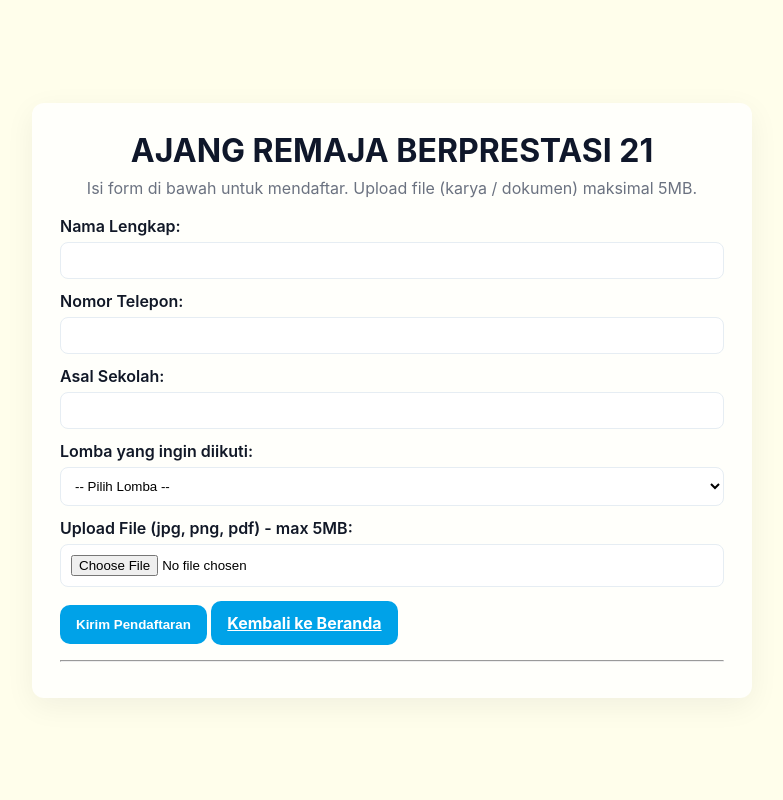
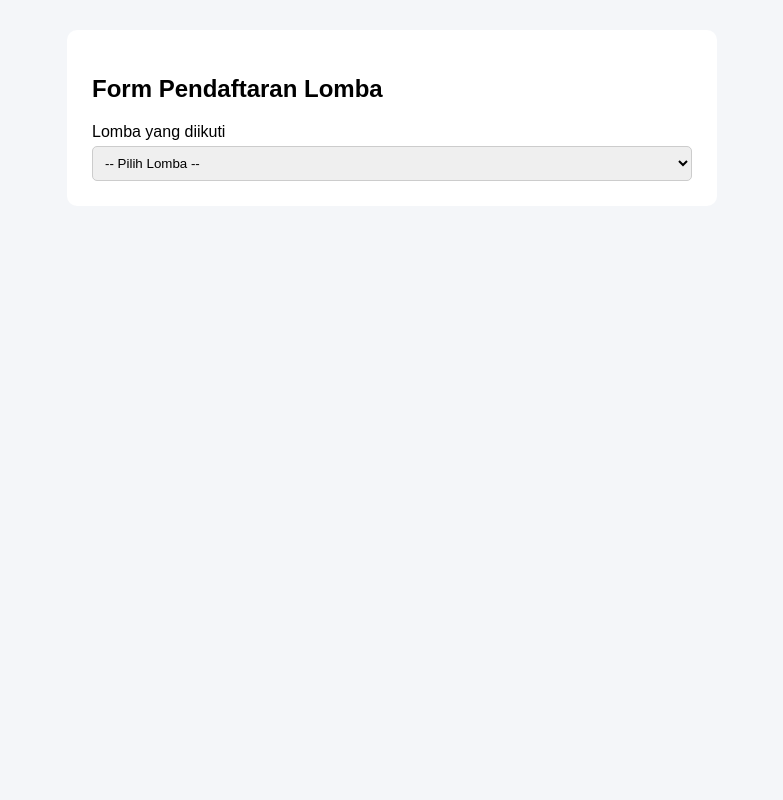
Before and after one commit to hafizzuraman/Website-Project, a PHP site: page /pendaftaran.html in a window 1280 px wide. Shown: the whole page, without its empty margins (248-1031 px from the left). Run offline with PHP 8.4, Linux system fonts and the light colour scheme.

Commit message:
new UPdate!

```diff
--- a/frontend/pendaftaran.html
+++ b/frontend/pendaftaran.html
@@ -1,50 +1,130 @@
 <!DOCTYPE html>
 <html lang="id">
 <head>
-  <meta charset="utf-8" />
-  <meta name="viewport" content="width=device-width,initial-scale=1" />
-  <title>Pendaftaran</title>
-  <link rel="stylesheet" href="public/css/style.css" />
-  <link rel="icon" href="img/LOGO TERSIER (AJA [ada garis]).png" type="image/x-icon"/>
+  <meta charset="UTF-8">
+  <meta name="viewport" content="width=device-width, initial-scale=1.0">
+  <title>Form Pendaftaran Lomba</title>
+  <style>
+    body { font-family: Arial, sans-serif; background: #f4f6f9; }
+    .container { width: 90%; max-width: 600px; background: #fff; margin: 30px auto; padding: 25px; border-radius: 10px; }
+    .hidden { display: none; }
+    input, select { width: 100%; padding: 8px; margin-top: 5px; border: 1px solid #ccc; border-radius: 5px; }
+    button { background: #007bff; color: white; padding: 10px; border: none; border-radius: 5px; margin-top: 20px; width: 100%; }
+  </style>
 </head>
 <body>
   <div class="container">
-    <h1>AJANG REMAJA BERPRESTASI 21</h1>
-    <p class="lead">Isi form di bawah untuk mendaftar. Upload file (karya / dokumen) maksimal 5MB.</p>
+    <h2>Form Pendaftaran Lomba</h2>
 
-<form id="formPendaftaran" action="proses_pendaftaran.php" method="POST" enctype="multipart/form-data">
-  <label>Nama Lengkap:</label>
-  <input type="text" name="namaLengkap" required />
+    <label for="jenisLomba">Lomba yang diikuti</label>
+    <select id="jenisLomba">
+      <option value="">-- Pilih Lomba --</option>
+      <option value="Kaligrafi">Kaligrafi</option>
+      <option value="MTQ">MTQ</option>
+      <option value="Cipta Baca Puisi">Cipta Baca Puisi</option>
+      <option value="Poster Digital">Poster Digital</option>
+      <option value="Video Kreatif">Video Kreatif</option>
+      <option value="Foto Grafi">Foto Grafi</option>
+      <option value="Futsal">Futsal</option>
+      <option value="Voli Ball">Voli Ball</option>
+      <option value="LCCPAI">LCCPAI</option>
+      <option value="Taqdimul Qishoh">Taqdimul Qishoh</option>
+    </select>
 
-  <label>Nomor Telepon:</label>
-  <input type="tel" name="telepon" required />
+    <!-- Form Individu -->
+   <form id="formIndividu" class="hidden" action="proses_pendaftaran.php" method="POST" enctype="multipart/form-data">
+  <input type="hidden" name="tipe" value="individu">
 
-  <label>Asal Sekolah:</label>
-  <input type="text" name="asalSekolah" required />
+  <label>Nama Lengkap</label>
+  <input type="text" name="nama" required>
 
-  <label>Lomba yang ingin diikuti:</label>
+  <label>Asal Sekolah</label>
+  <input type="text" name="asal" required>
+
+  <label>Nomor HP</label>
+  <input type="text" name="hp" required>
+
+  <label>Bukti Pembayaran</label>
+  <input type="file" name="bukti" required>
+
+  <button type="submit">Kirim</button>
+</form>
+
+    <!-- Form Tim -->
+    <form id="formTim" class="hidden" action="proses_pendaftaran.php" method="POST" enctype="multipart/form-data">
+  <input type="hidden" name="tipe" value="tim">
+
+  <label>Nama Tim</label>
+  <input type="text" name="tim" required>
+
+  <label>Peserta 1</label>
+  <input type="text" name="peserta1" required>
+
+  <label>Peserta 2</label>
+  <input type="text" name="peserta2">
+
+  <label>Peserta 3</label>
+  <input type="text" name="peserta3">
+
+  <label>Peserta 4</label>
+  <input type="text" name="peserta4">
+
+  <div id="peserta5">
+    <label>Peserta 5</label>
+    <input type="text" name="peserta5">
+  </div>
+
+  <label>Asal Sekolah</label>
+  <input type="text" name="asal" required>
+
+  <label>Nomor HP</label>
+  <input type="text" name="hp" required>
+
+  <label>Lomba</label>
   <select name="lomba_diikuti" required>
-    <option value="">-- Pilih Lomba --</option>
-    <option value="Lomba Desain Poster">Lomba Desain Poster</option>
-    <option value="Lomba Esai">Lomba Esai</option>
-    <option value="Lomba Video Kreatif">Lomba Video Kreatif</option>
-    <option value="Lomba Fotografi">Lomba Fotografi</option>
-    <option value="Lomba Archery">Lomba Archery</option>
-    <option value="Lomba Baca Puisi">Lomba Baca Puisi</option>
+    <option value="Futsal">Futsal</option>
+    <option value="Voli Ball">Voli Ball</option>
+    <option value="LCCPAI">LCCPAI</option>
+    <option value="Taqdimul Qishoh">Taqdimul Qishoh</option>
   </select>
 
-  <label>Upload File (jpg, png, pdf) - max 5MB:</label>
-  <input type="file" name="file" accept=".pdf,.jpg,.jpeg,.png" required />
+  <label>Bukti Pembayaran</label>
+  <input type="file" name="bukti" required>
 
-  <button type="submit">Kirim Pendaftaran</button>
-  <a href="index.html">Kembali ke Beranda</a>
+  <button type="submit">Kirim</button>
 </form>
 
+  </div>
 
-<p id="pesan"></p>
-    <hr />
+  <script>
+    const jenisLomba = document.getElementById('jenisLomba');
+    const formIndividu = document.getElementById('formIndividu');
+    const formTim = document.getElementById('formTim');
+    const peserta5 = document.getElementById('peserta5');
 
-  <script src="/public/js/script.js"></script>
+    jenisLomba.addEventListener('change', () => {
+      const value = jenisLomba.value;
+      formIndividu.classList.add('hidden');
+      formTim.classList.add('hidden');
 
+      if (value === 'Kaligrafi', 'MTQ', 'Cipta Baca Puisi', 'Poster Digital', 'Video Kreatif', 'Foto Grafi');
+      else if (value === 'LCCPAI', 'Voli Ball', 'Futsal', 'Taqdimul Qishah');
+
+      formIndividu.classList.add('hidden');
+      formTim.classList.add('hidden');
+
+        if (value === 'Kaligrafi' || value === 'MTQ' || value === 'Cipta Baca Puisi' || value === 'Poster Digital' || value === 'Video Kreatif' || value === 'Foto Grafi') {
+          formIndividu.classList.remove('hidden');
+        } else if (value === 'LCCPAI' || value === 'Voli Ball' || value === 'Futsal' || value === 'Taqdimul Qishoh') {
+          formTim.classList.remove('hidden');
+          // kalau yang dipilih "Taqdimul Qishoh", sembunyikan peserta 5
+          if (value === 'Taqdimul Qishoh') {
+            peserta5.classList.add('hidden');
+          } else {
+            peserta5.classList.remove('hidden');
+          }
+        }
+      });
+  </script>
 </body>
 </html>
--- a/frontend/public/css/style.css
+++ b/frontend/public/css/style.css
@@ -1,37 +1,49 @@
-/* Modern clean white-blue theme */
-:root{
-  --bg:#FFFEEB;
-  --card:#fffffb;
-  --primary:#00A2E8;
-  --muted:#6b7280;
-}
-*{box-sizing:border-box}
-body{
-  font-family:Inter, system-ui, -apple-system, 'Segoe UI', Roboto, 'Helvetica Neue', Arial;
-  background:var(--bg);
-  margin:0;
-  display:flex;
-  min-height:100vh;
-  align-items:center;
-  justify-content:center;
-  padding:40px;
-}
-.container{
-  width:100%;
-  max-width:720px;
-  background:var(--card);
-  border-radius:12px;
-  padding:28px;
-  box-shadow:0 8px 30px rgba(11,14,26,0.06);
-}
-h1{margin:0 0 8px; text-align:center; color:#0f172a;}
-.lead{margin:0 0 18px; text-align:center; color:var(--muted);}
-label{display:block;margin-top:12px;font-weight:600;color:#111827}
-input,select{width:100%;padding:10px;margin-top:6px;border-radius:8px;border:1px solid #e6edf3;background:#fff}
-button,
-a{margin-top:18px;padding:12px 16px;border-radius:10px;border:none;background:var(--primary);color:#fff;font-weight:700;cursor:pointer}
-button:hover,
-a:hover{opacity:0.95;box-shadow:0 4px 15px rgba(0, 0, 0, 0.3);transition:all 0.3s ease;transform: scaleY(2deg);}
-#pesan{margin-top:14px;text-align:center;font-weight:600}
-.json-list{max-height:300px;overflow:auto;background:#f7f9fc;padding:12px;border-radius:8px;border:1px solid #eef2f7}
-@media(max-width:540px){.container{padding:18px}}
+    body {
+      font-family: Arial, sans-serif;
+      background: #f4f6f9;
+      margin: 0;
+      padding: 0;
+    }
+    .container {
+      width: 90%;
+      max-width: 600px;
+      background: #fff;
+      margin: 30px auto;
+      padding: 25px;
+      border-radius: 10px;
+      box-shadow: 0 0 10px rgba(0,0,0,0.1);
+    }
+    h2 {
+      text-align: center;
+      margin-bottom: 20px;
+      color: #333;
+    }
+    label {
+      display: block;
+      margin-top: 10px;
+      font-weight: bold;
+    }
+    input, select {
+      width: 100%;
+      padding: 8px;
+      margin-top: 5px;
+      border: 1px solid #ccc;
+      border-radius: 5px;
+    }
+    .hidden {
+      display: none;
+    }
+    button {
+      background-color: #007bff;
+      color: #fff;
+      border: none;
+      padding: 10px 15px;
+      border-radius: 5px;
+      cursor: pointer;
+      margin-top: 20px;
+      width: 100%;
+      font-size: 16px;
+    }
+    button:hover {
+      background-color: #0056b3;
+    }
--- a/frontend/public/js/script.js
+++ b/frontend/public/js/script.js
@@ -1,8 +1,11 @@
+// Ambil elemen utama
 const form = document.getElementById('formPendaftaran');
 const pesan = document.getElementById('pesan');
 const btnLoad = document.getElementById('btnLoad');
 const jsonList = document.getElementById('jsonList');
 
+// === HANDLE FORM PENDAFTARAN ===
+if (form) {
   form.addEventListener('submit', async (e) => {
     e.preventDefault();
     pesan.textContent = 'Mengirim...';
@@ -13,6 +16,7 @@ form.addEventListener('submit', async (e) => {
     try {
       const res = await fetch('/api/daftar', { method: 'POST', body: formData });
       const data = await res.json();
+
       if (res.ok) {
         pesan.textContent = data.message || 'Pendaftaran berhasil';
         pesan.style.color = 'green';
@@ -27,13 +31,35 @@ form.addEventListener('submit', async (e) => {
       pesan.style.color = 'red';
     }
   });
+}
 
+// === HANDLE LOAD DATA PESERTA ===
+if (btnLoad && jsonList) {
   btnLoad.addEventListener('click', async () => {
     try {
       const res = await fetch('/api/peserta');
       const data = await res.json();
       jsonList.textContent = JSON.stringify(data, null, 2);
     } catch (err) {
+      console.error(err);
       jsonList.textContent = 'Gagal memuat data';
     }
   });
+}
+
+// === FORM PENDAFTARAN TIM / INDIVIDU ===
+const jenisLomba = document.getElementById('jenisLomba');
+    const formIndividu = document.getElementById('formIndividu');
+    const formTim = document.getElementById('formTim');
+
+    jenisLomba.addEventListener('change', () => {
+      const value = jenisLomba.value;
+      formIndividu.classList.add('hidden');
+      formTim.classList.add('hidden');
+
+      if (value === 'individu') {
+        formIndividu.classList.remove('hidden');
+      } else if (value === 'tim') {
+        formTim.classList.remove('hidden');
+      }
+    });
```
Also changed, not shown: frontend/index.html (+8 -8 lines), frontend/proses_pendaftaran.php (+82 -17 lines), frontend/script.js (+2 -62 lines), frontend/style.css (+13 -1 lines), frontend/uploads/bukti_fatih_hafizzurahman.jpg (added), frontend/uploads/bukti_fatih_hafizzurahman.png (added), frontend/uploads/bukti_tim_husnul_khotimah.jpg (added), 1 other file. Lines whose indentation alone changed are shown as unchanged.
